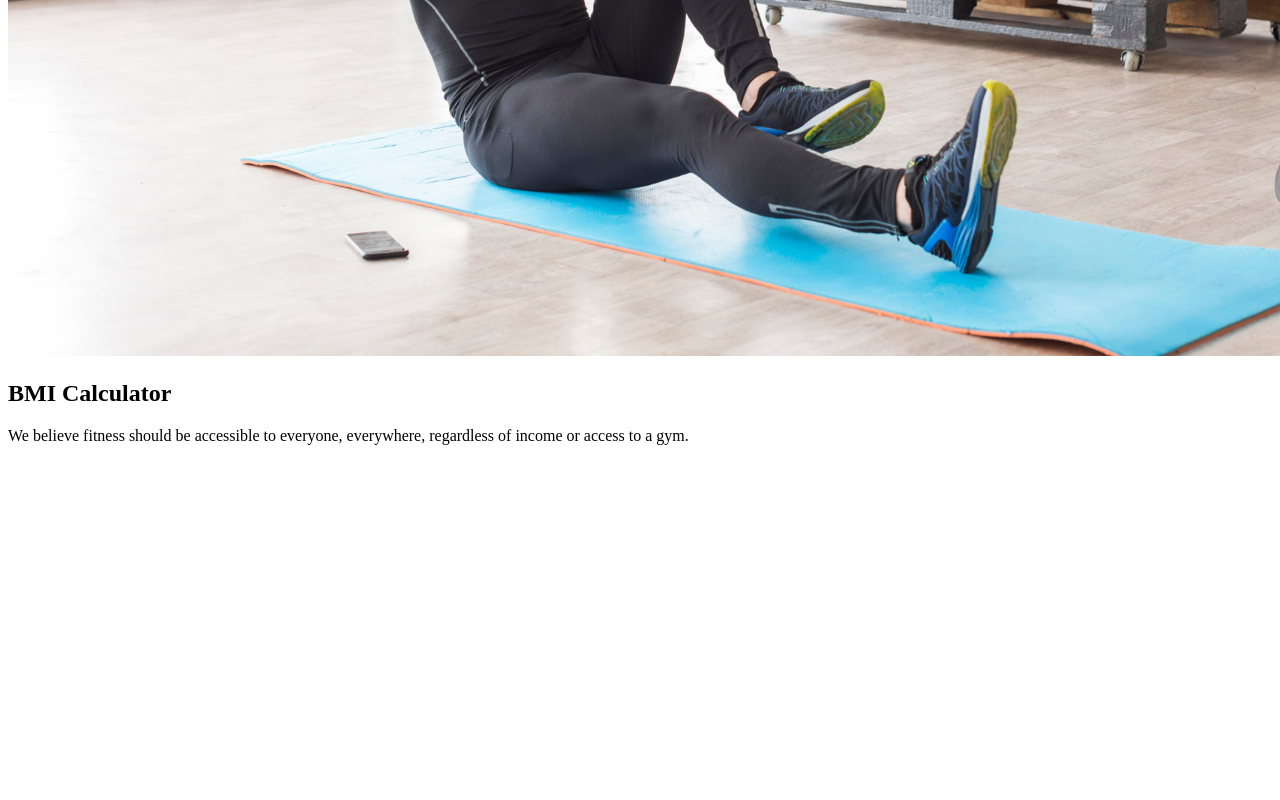
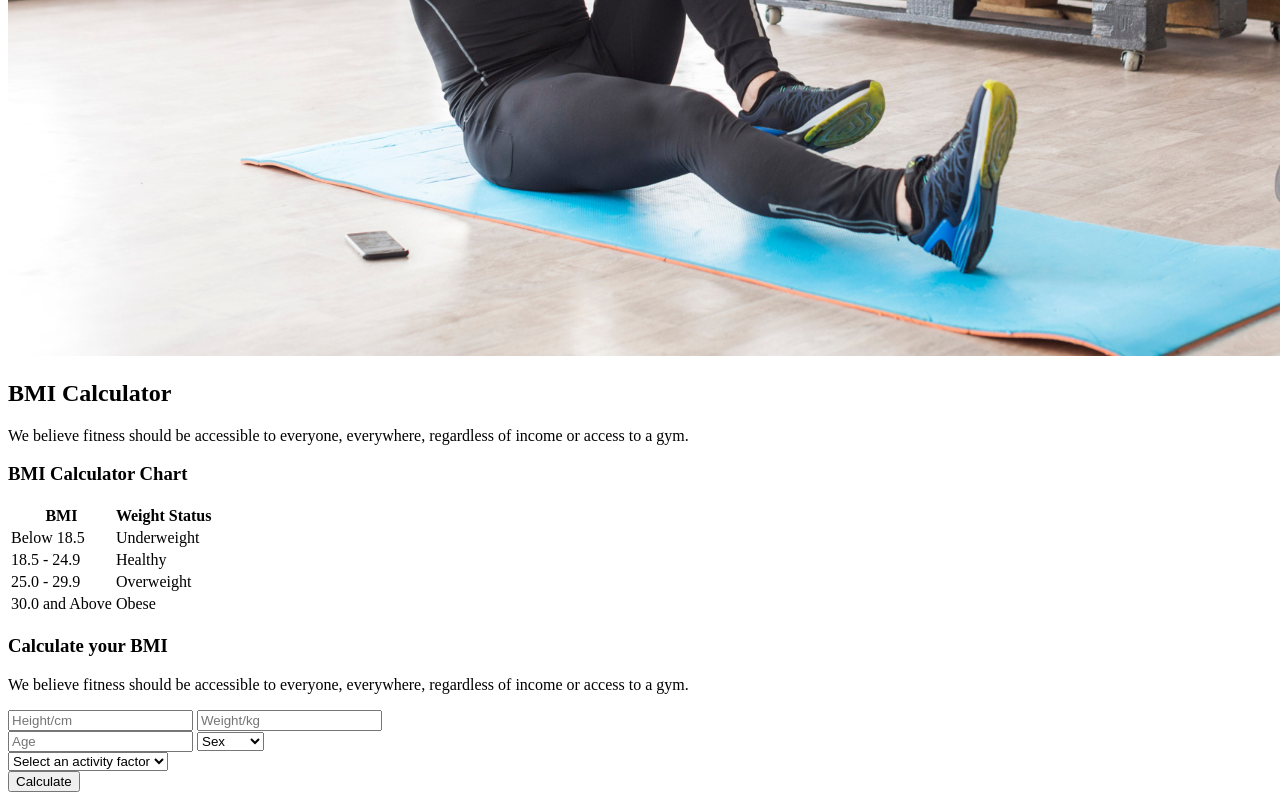
Before and after one commit to prokrity898/web-development, a plain HTML site: page index.html in a window 1280 px wide. Shown: the part 7731-8531 px from the top of the page. Before the commit the page ends 8192 px from the top, so only its background shows below. Drawn offline with Linux system fonts and the light colour scheme.

Commit message:
let's import main section-5

```diff
--- a/index.html
+++ b/index.html
@@ -118,6 +118,61 @@
             <h2 class="heading-primary">BMI Calculator</h2>
             <p class="para-design">We believe fitness should be accessible to everyone, everywhere, regardless of income or access to a gym.</p>
         </div>
+        <div class="main-section5">
+            <div class="ms5-modify">
+                <div class="ms5-calc">
+                    <h3>BMI Calculator Chart</h3>
+                    <table>
+                        <tr class="ms5-theading">
+                            <th>BMI</th>
+                            <th>Weight Status</th>
+                        </tr>
+                        <tr class="ms5-tdata">
+                            <td>Below 18.5</td>
+                            <td>Underweight</td>
+                        </tr>
+                        <tr class="ms5-tdata">
+                            <td>18.5 - 24.9</td>
+                            <td>Healthy</td>
+                        </tr>
+                        <tr class="ms5-tdata">
+                            <td>25.0 - 29.9</td>
+                            <td>Overweight</td>
+                        </tr>
+                        <tr class="ms5-tdata">
+                            <td>30.0 and Above</td>
+                            <td>Obese</td>
+                        </tr>
+                    </table>
+                </div>
+                <div class="ms5-form">
+                    <h3>Calculate your BMI</h3>
+                    <p class="para-design ms5-para">We believe fitness should be accessible to everyone, everywhere, regardless of income or access to a gym. </p>
+                    <form class="ms5-form-deisgn">
+                        <div class="ms5-form-items">
+                            <input type="number" placeholder="Height/cm" name="" id="">
+                            <input type="number" placeholder="Weight/kg" name="" id="">
+                         </div>
+                        <div class="ms5-form-items">
+                            <input type="number" placeholder="Age">
+                            <select name="" id="" value="">
+                                <option value="" disabled selected>Sex</option>
+                                <option class="form-nav"  value="male">Male</option>
+                                <option class="form-nav"  value="female">Female</option>
+                            </select>
+                        </div>
+                        <div class="ms5-form-items">
+                            <select name="" id="">
+                                <option value="" disabled selected>Select an activity factor</option>
+                                <option class="form-nav" value="moderate">Moderately Active</option>
+                                <option class="form-nav" value="active">Very Active</option>
+                            </select>
+                        </div>
+                    </form>
+                    <button class="btn-primary">Calculate</button>
+                </div>
+            </div>
+        </div>
     </main>
     <footer>
 
```
